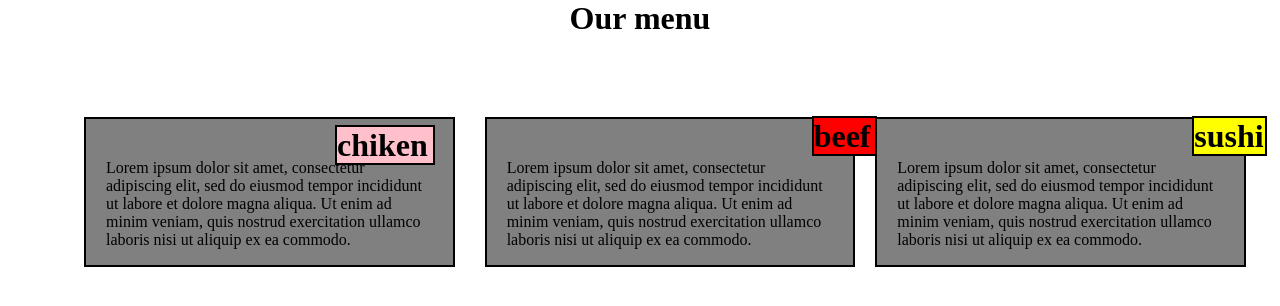
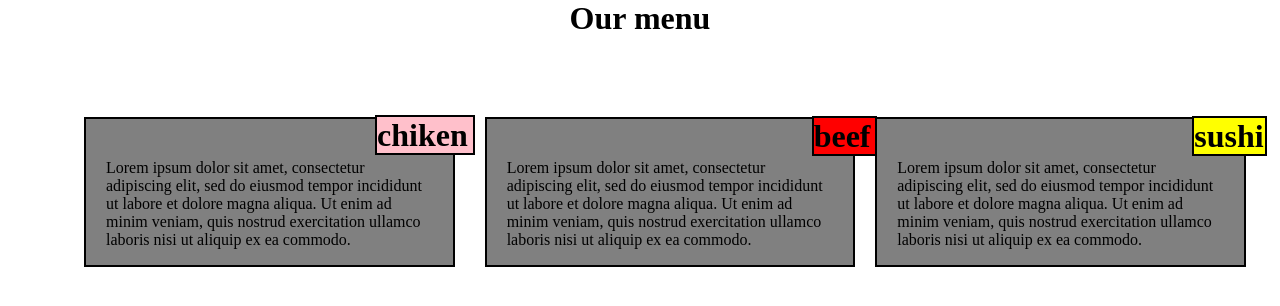
Before and after one commit to kalebbirhanu/coursera-test, a plain HTML site: page mod2_soluion/index.html in a window 1280 px wide. Drawn offline with Linux system fonts and the light colour scheme.

Commit message:
psition change

```diff
--- a/mod2_soluion/index.css
+++ b/mod2_soluion/index.css
@@ -49,8 +49,8 @@ bottom: 0px;
 position: absolute;
 border: 2px solid black;
 background-color: pink;
-left: 335px;
-top: 125px;
+left: 375px;
+top: 115px;
 margin-bottom: 10px;
   width: 100px;
   height: 40px;
```
